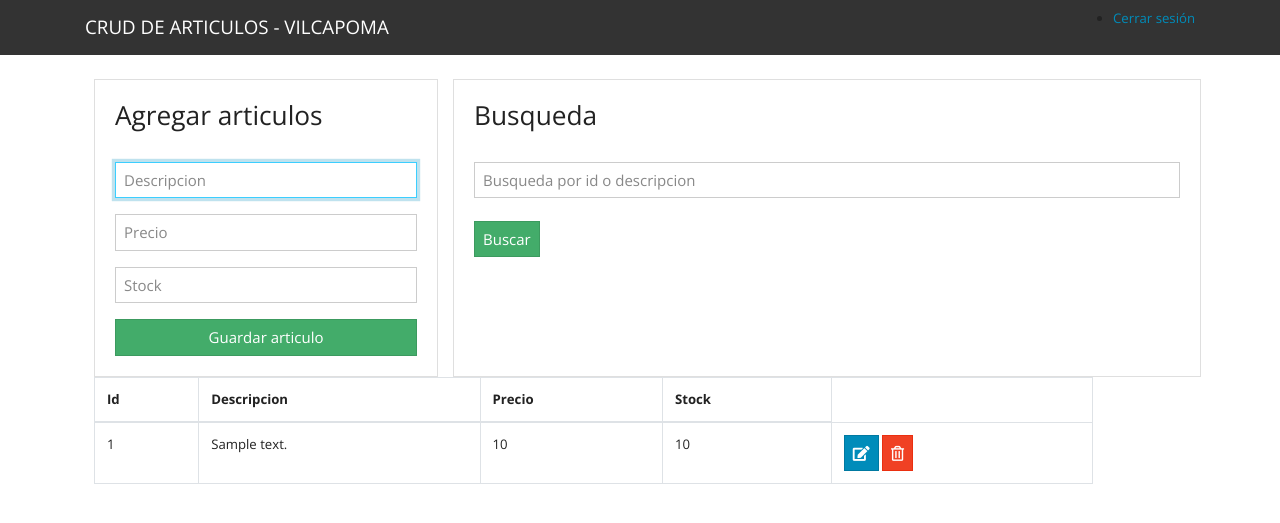
After one commit to MarvinVilcapoma/practida-nube, a PHP site: page /search.php in a window 1280 px wide. The commit adds this page. Shown: the top 523 px of the page. Run offline with PHP 8.4, Linux system fonts and the light colour scheme; tables that the repository leaves empty or names only in its code hold one stand-in row (values such as "Sample post"); data that the repository does not hold is empty; some libraries are stand-ins or nearby versions.

Commit message:
Segundo Commit

```diff
--- a/database.php
+++ b/database.php
@@ -8,4 +8,7 @@ $conn = mysqli_connect(
   'practica_nubes'
 ) or die(mysqli_erro($mysqli));
 
+
+
+
 ?>
--- a/delete.php
+++ b/delete.php
@@ -12,7 +12,7 @@ if(isset($_GET['id'])) {
 
   $_SESSION['message'] = 'Articulo removido satisfactoriamente';
   $_SESSION['message_type'] = 'danger';
-  header('Location: index.php');
+  header('Location: main.php');
 }
 
 ?>
--- a/edit.php
+++ b/edit.php
@@ -26,7 +26,7 @@ if (isset($_POST['update'])) {
   mysqli_query($conn, $query);
   $_SESSION['message'] = 'Articulo Actualizado';
   $_SESSION['message_type'] = 'warning';
-  header('Location: index.php');
+  header('Location: main.php');
 }
 
 ?>
--- a/header.php
+++ b/header.php
@@ -3,14 +3,22 @@
   <head>
     <meta charset="UTF-8">
     <title>CRUD DE ARTICULOS POR VILCAPOMA</title>
+    <link rel="icon" type="image/png" href="https://i0.pngocean.com/files/594/730/395/investment-management-business-investment-management-partnership-letter-m.jpg" />
     <meta name="viewport" content="width=device-width, user-scalable=no, initial-scale=1.0, maximum-scale=1.0, minimum-scale=1.0">
     <link rel="stylesheet" href="https://bootswatch.com/4/yeti/bootstrap.min.css">
     <link rel="stylesheet" href="https://use.fontawesome.com/releases/v5.6.3/css/all.css" integrity="sha384-UHRtZLI+pbxtHCWp1t77Bi1L4ZtiqrqD80Kn4Z8NTSRyMA2Fd33n5dQ8lWUE00s/" crossorigin="anonymous">
+
   </head>
   <body>
 
     <nav class="navbar navbar-dark bg-dark">
       <div class="container">
-        <a class="navbar-brand" href="index.php">CRUD DE ARTICULOS</a>
+        <a class="navbar-brand" href="main.php">CRUD DE ARTICULOS - VILCAPOMA</a>
+        <div id="menu">
+        <ul>
+            <li class="cerrar-sesion">
+                <a href="logout.php">Cerrar sesión</a>
+        </ul>
+        </div>
       </div>
     </nav>
--- a/save.php
+++ b/save.php
@@ -14,7 +14,7 @@ if (isset($_POST['save_articulo'])) {
 
   $_SESSION['message'] = 'Articulo guardado correctamente';
   $_SESSION['message_type'] = 'success';
-  header('Location: index.php');
+  header('Location: main.php');
 
 }
 
--- /dev/null
+++ b/search.php
@@ -0,0 +1,81 @@
+<?php include('header.php'); ?>
+<?php require('database.php'); ?>
+<main class="container p-4">
+  <div class="row">
+    <div class="col-md-4">
+
+      <?php if (isset($_SESSION['message'])) { ?>
+      <div class="alert alert-<?= $_SESSION['message_type']?> alert-dismissible fade show" role="alert">
+        <?= $_SESSION['message']?>
+        <button type="button" class="close" data-dismiss="alert" aria-label="Close">
+          <span aria-hidden="true">&times;</span>
+        </button>
+      </div>
+      <?php session_unset(); } ?>
+
+      <div class="card card-body">
+        <form action="save.php" method="POST">
+          <div class="form-group">
+          <h3> Agregar articulos </h3>
+          <br>
+            <input type="text" name="descripcion" class="form-control" placeholder="Descripcion" autofocus>
+          </div>
+          <div class="form-group">
+            <input type="number" name="precio" class="form-control" placeholder="Precio" autofocus>
+          </div>
+          <div class="form-group">
+            <input type="number" name="stock" class="form-control" placeholder="Stock" autofocus>
+          </div>
+          <input type="submit" name="save_articulo" class="btn btn-success btn-block" value="Guardar articulo">
+        </form>
+      </div>
+    </div>
+    <div class="card card-body">
+    <h3> Busqueda </h3>
+        <br>
+        <form action="search.php" method="POST">
+
+        <input type="search" name="descripcion" class="form-control" placeholder="Busqueda por id o descripcion" >
+        <br>
+        <input type=submit name="search" class="btn btn-success" value="Buscar">
+        </div>
+
+    <div class="col-md-11">
+      <table class="table table-bordered">
+        <thead>
+          <tr>
+            <th>Id</th>
+            <th>Descripcion</th>
+            <th>Precio</th>
+            <th>Stock</th>
+          </tr>
+        </thead>
+        <tbody>
+          <?php
+          $descripcion = $_POST['descripcion'];
+          $result_articulo = mysqli_query($conn,"SELECT * FROM articulo WHERE descripcion LIKE '%".$descripcion."%' OR id LIKE '%".$descripcion."%' ");
+          while($row = mysqli_fetch_array($result_articulo)) { ?>
+          <tr>
+            <td><?php echo $row['id']; ?></td>
+            <td><?php echo $row['descripcion']; ?></td>
+            <td><?php echo $row['precio']; ?></td>
+            <td><?php echo $row['stock']; ?></td>
+            <td>
+              <a href="edit.php?id=<?php echo $row['id']?>" class="btn btn-primary">
+                <i class="fas fa-edit"></i>
+              </a>
+              <a href="delete.php?id=<?php echo $row['id']?>" class="btn btn-danger">
+                <i class="far fa-trash-alt"></i>
+              </a>
+
+
+            </td>
+          </tr>
+          <?php } ?>
+        </tbody>
+      </table>
+    </div>
+  </div>
+</main>
+
+<?php include('footer.php'); ?>
```
Also changed, not shown: index.php (+107 -63 lines), logout.php (added, +10 -0 lines), main.php (added, +80 -0 lines), validar.php (added, +22 -0 lines).
